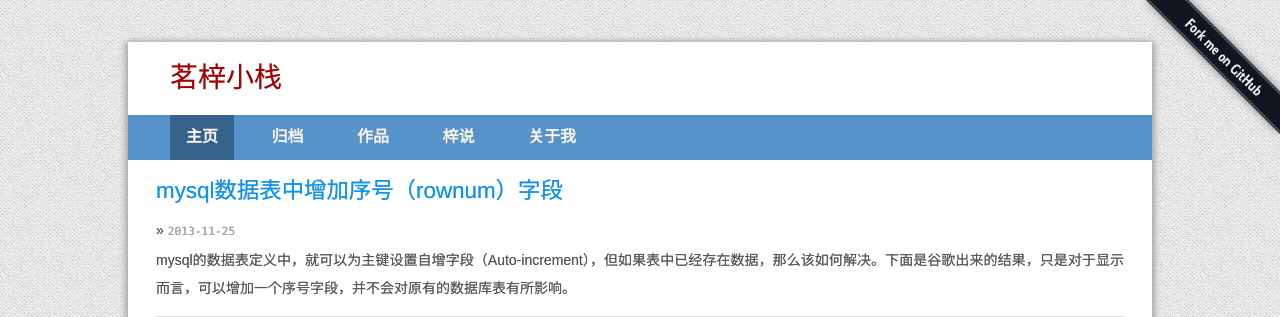
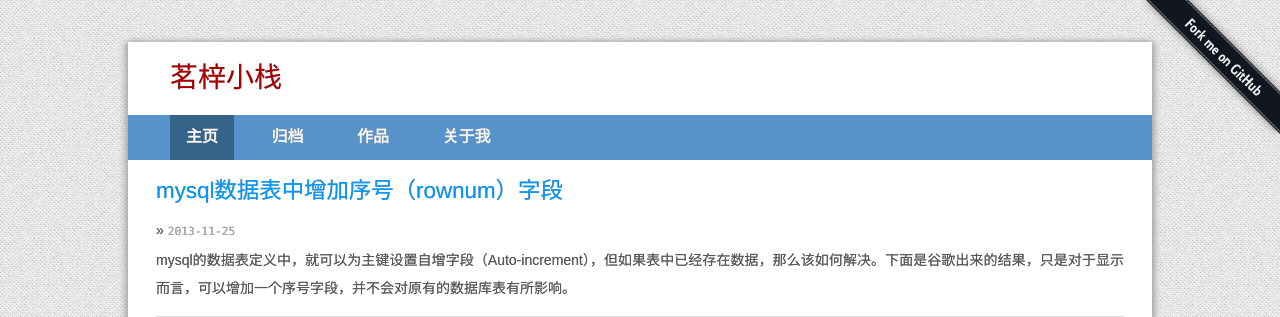
Before and after one commit to mingzepeng/mingzepeng.github.com, a Jekyll site: the page built from index.html, in a window 1280 px wide and 900 px high. Shown: the top 317 px of the window. Built offline with Jekyll 4.4.1, drawn with Linux system fonts in a browser that asks for light colours; Markdown is read by kramdown in place of the engine named in the settings.

Commit message:
Update default.html

```diff
--- a/_layouts/default.html
+++ b/_layouts/default.html
@@ -35,7 +35,7 @@
               <a href="{{site.url}}/archives.html">归档</a>
               <a href="{{site.url}}/pages/my-projects.html">作品</a>
 
-              <a href="{{site.url}}/pages/me-say.html">梓说</a>
+              <!--<a href="{{site.url}}/pages/me-say.html">梓说</a>-->
 
               <a href="{{site.url}}/pages/about-me.html">关于我</a>
               </nav>
```
